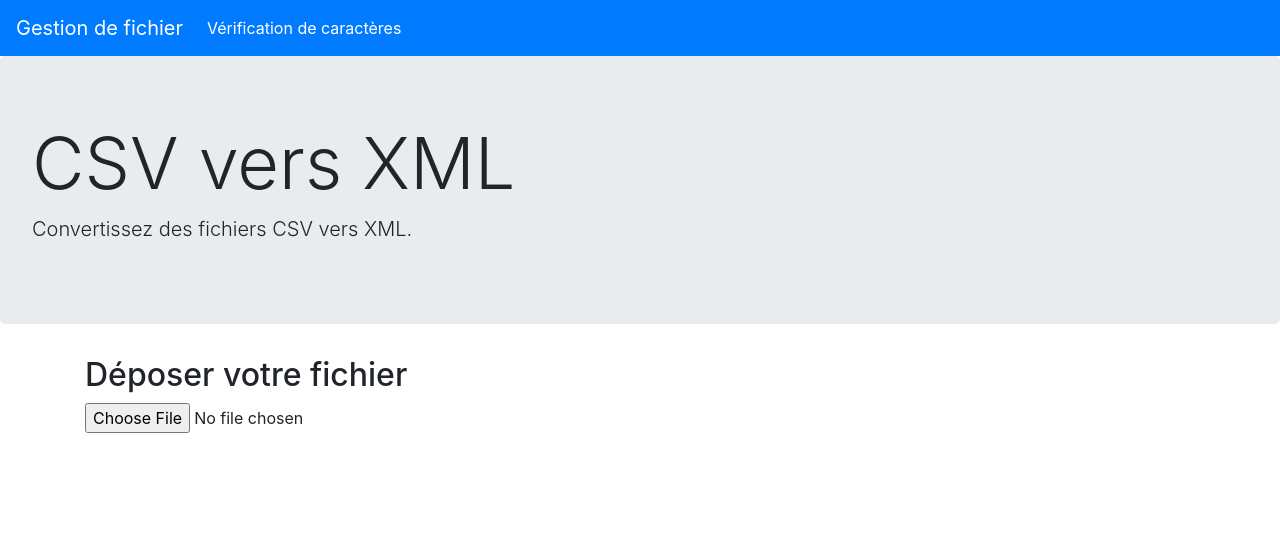
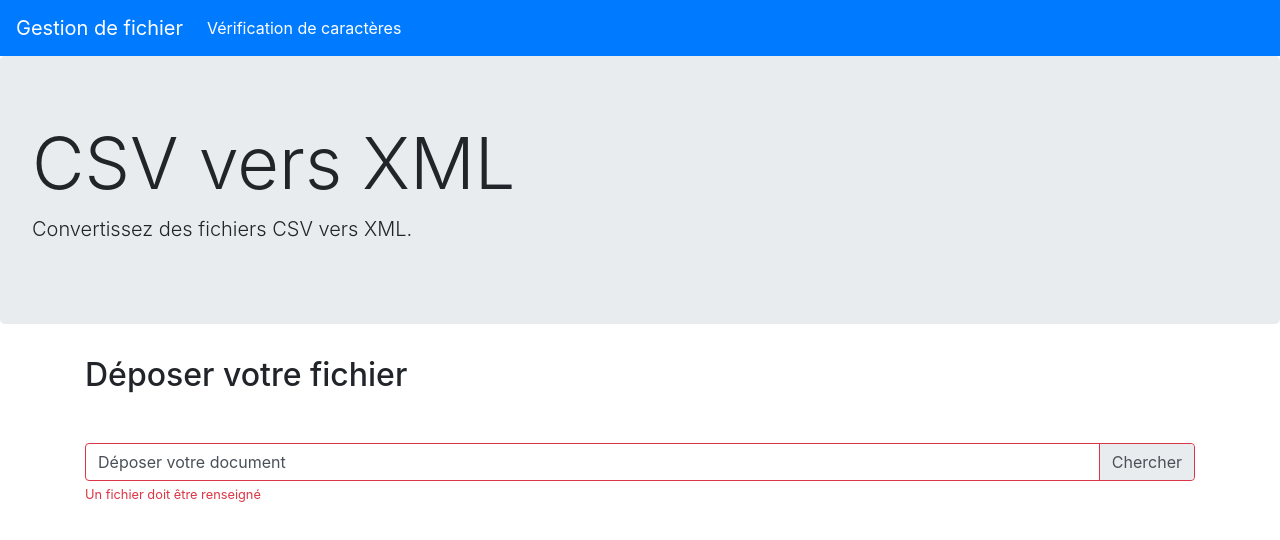
Before and after one commit to botflux/file-plateform, a Vue app: page /csv-to-xml/file in a window 1280 px wide. Shown: the top 540 px of the page. Built offline with nearby package versions, Linux system fonts and the light colour scheme.

Commit message:
feat: file view validation

```diff
--- a/package.json
+++ b/package.json
@@ -15,6 +15,7 @@
     "popper.js": "^1.14.7",
     "vue": "^2.5.22",
     "vue-router": "^3.0.1",
+    "vuelidate": "^0.7.4",
     "vuex": "^3.0.1"
   },
   "devDependencies": {
--- a/src/main.js
+++ b/src/main.js
@@ -5,6 +5,9 @@ import store from './store'
 import 'bootstrap/dist/js/bootstrap'
 import 'jquery'
 import 'popper.js'
+import Vuelidate from 'vuelidate'
+
+Vue.use(Vuelidate)
 
 Vue.config.productionTip = false
 
--- a/src/views/csv-to-xml/file.vue
+++ b/src/views/csv-to-xml/file.vue
@@ -1,7 +1,14 @@
 <template>
     <div class="container">
-        <h2>Déposer votre fichier</h2>
-        <input type="file" @change="updateFile($event.target.files)">
+        <h2 class="mb-5">Déposer votre fichier</h2>
+
+        <div class="custom-file mb-3">
+            <input id="csv-to-xml-file-input" type="file" @change="updateFile($event.target.files)" class="custom-file-input" :class="{ 'is-invalid': !$v.file.name.required }">
+            <label for="csv-to-xml-file-input" class="custom-file-label" data-browse="Chercher">{{ file.name === undefined ? 'Déposer votre document' : file.name }}</label>
+            <div class="invalid-feedback" v-if="!$v.file.name.required">
+                Un fichier doit être renseigné
+            </div>
+        </div>
         <router-link :to="{ name: 'csv-to-xml-map' }" class="btn btn-primary" v-if="fileIsSubmitted">Suivant</router-link>
     </div>
 </template>
@@ -10,6 +17,7 @@
 import { createNamespacedHelpers } from 'vuex'
 import * as types from '@/stores/types'
 import config from '@/config'
+import { required } from 'vuelidate/lib/validators'
 
 const { mapGetters, mapActions } = createNamespacedHelpers('csvToXml')
 
@@ -31,11 +39,20 @@ export default {
     methods: {
         updateFile (files) {
             this.file = files[0] || {}
+            this.$v.file.name.$touch()
+
         },
         ...mapActions([
             types.SET_CSV_TO_XML_FILE,
             types.SET_CSV_TO_XML_HEADERS
         ])
+    },
+    validations: {
+        file: {
+            name: {
+                required
+            }
+        }
     },
     beforeRouteLeave (to, from, next) {
         // console.log(to, from, next)
```
Also changed, not shown: 1 other file (tests, documents, lock files or other folders).
